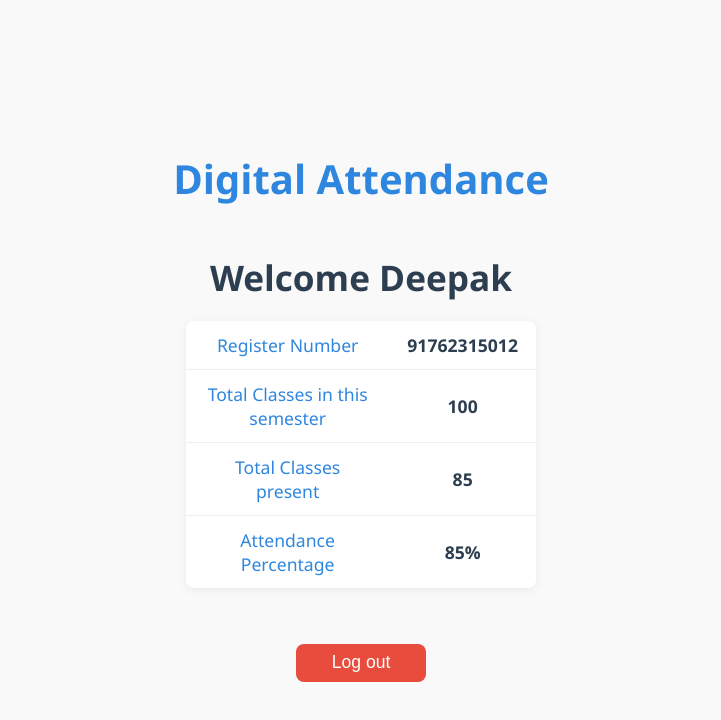
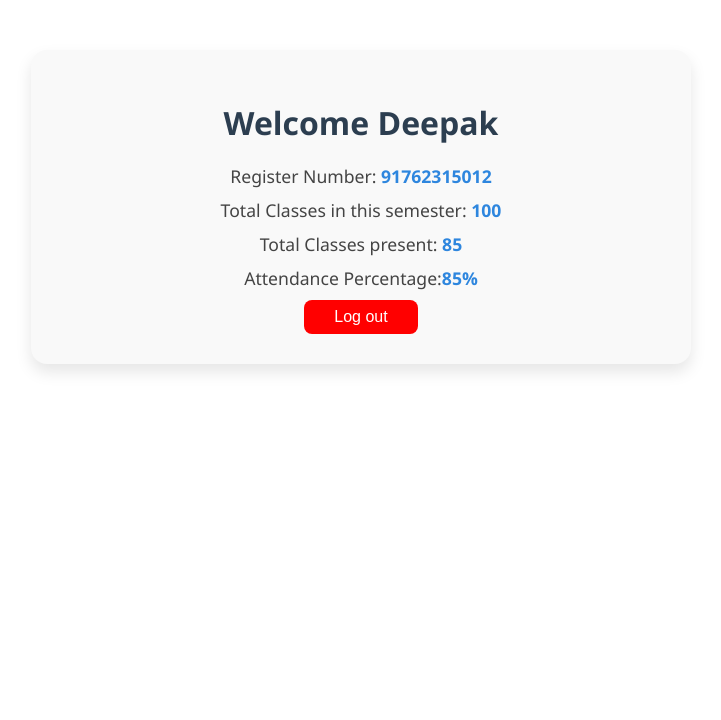
Before and after one commit to Deepak-1130/Digital-Attendance, a React (Create React App) app: page /Dashboard in a window 1280 px wide. Shown: the top 720 px of the page, without its empty margins (279-1000 px from the left). Built offline with nearby package versions, Linux system fonts and the light colour scheme.

Commit message:
finally backup

```diff
--- a/src/Components/Dashboard.jsx
+++ b/src/Components/Dashboard.jsx
@@ -1,34 +1,18 @@
-import React from "react";
+import react from "react";
 import { Link } from "react-router-dom";
 import "../StyleSheets/Dashboard.css"
 
 const Dashboard = ({ studentDetails }) => {
     return (
 
-        <div className="dashboard fullscreen-dashboard">
-            <h2 className="main-heading">Digital Attendance</h2>
-            <h1 className="welcome-message">Welcome {studentDetails.name}</h1>
-            <table className="details-table">
-                <tbody>
-                    <tr>
-                        <td>Register Number</td>
-                        <td>{studentDetails.registerNo}</td>
-                    </tr>
-                    <tr>
-                        <td>Total Classes in this semester</td>
-                        <td>{studentDetails.totalClasses}</td>
-                    </tr>
-                    <tr>
-                        <td>Total Classes present</td>
-                        <td>{studentDetails.totalPresent}</td>
-                    </tr>
-                    <tr>
-                        <td>Attendance Percentage</td>
-                        <td>{studentDetails.Attendance}</td>
-                    </tr>
-                </tbody>
-            </table>
+        <div className="dashboard">
+            <h1>Welcome {studentDetails.name}</h1>
+            <p>Register Number: <span>{studentDetails.registerNo}</span></p>
+            <p>Total Classes in this semester: <span>{studentDetails.totalClasses}</span></p>
+            <p>Total Classes present: <span>{studentDetails.totalPresent}</span></p>
+            <p>Attendance Percentage:<span>{studentDetails.Attendance}</span></p>
             <Link to="/"><button>Log out</button></Link>
+
         </div>
 
     )
--- a/src/Components/FacultyDashboard.jsx
+++ b/src/Components/FacultyDashboard.jsx
@@ -1,27 +1,21 @@
 import React from "react";
 import "../StyleSheets/FacultyDashboard.css";
 import Cards from "./cards";
-//Faculty Dashboard
-const TeacherDashboard = ({ FacultyDetails }) => {
 
-//Paper Details Array
-  const paperDetail = [
-    { year: "2nd yr", subjectcode: "22CSC31" },
-    { year: "3rd yr", subjectcode: "22CSC78" },
-    { year: "4th yr", subjectcode: "22CSC78" }
-  ];
+const TeacherDashboard = ({FacultyDetails} ) =>{
+    const paperDetail={
+      year:"2nd yr",
+      subjectcode:"22CSC31"
+    }
+    return(
+        <div className="TeacherDashboard">
+            <h1>Welcome {FacultyDetails.name}</h1>
 
-  return (
-    <div className="TeacherDashboard fullscreen-faculty">
-      <h2 className="faculty-main-heading">Digital Attendance - Faculty Dashboard</h2>
-      <h1 className="faculty-welcome">Welcome {FacultyDetails.name}</h1>
-      <div className="faculty-card-grid">
-        {paperDetail.map((paper, index) => (
-          <Cards key={index} paperDetails={paper} />
-        ))}
-      </div>
-    </div>
-  );
-};
+            <Cards paperDetails={paperDetail} />
 
-export default TeacherDashboard;
+
+                </div>
+
+    )
+}
+export default TeacherDashboard ;
--- a/src/Components/home.jsx
+++ b/src/Components/home.jsx
@@ -1,41 +1,15 @@
 import React from "react";
 import "../StyleSheets/home.css";
+import { useState} from "react";
 import { Link } from "react-router-dom";
+const Home = ({setLoginType}) =>{
 
-const Home = ({ setLoginType }) => {
-  return (
+return(
     <div className="home">
-      {/* Main content */}
-      <main className="home-main">
-        <h1 className="home-title">Welcome to Digital Attendance</h1>
-        <p className="home-subtitle">
-          A secure and efficient system for faculty to mark attendance and students to track records.
-        </p>
-
-        <h3 className="login-heading">Select the login type</h3>
-        <div className="button-group">
-          <Link to="/login">
-            <button
-              className="btn student-btn"
-              onClick={() => setLoginType("Student")}
-            >
-              Student Login
-            </button>
-          </Link>
-
-          <Link to="/login">
-            <button
-              className="btn faculty-btn"
-              onClick={() => setLoginType("Faculty")}
-            >
-              Faculty Login
-            </button>
-          </Link>
+        <h3>Select the login type</h3>
+       <Link to="/login"> <button  onClick={()=>setLoginType("Student")}>Student Login</button></Link>
+       <Link to="/login"k> <button onClick={()=>setLoginType("Faculty")}>Faculty Login</button></Link>
         </div>
-        {/* Register Section */}
-             </main>
-    </div>
-  );
-};
-
-export default Home;
+)
+}
+export default Home ;
--- a/src/StyleSheets/Dashboard.css
+++ b/src/StyleSheets/Dashboard.css
@@ -1,71 +1,38 @@
 /* Dashboard.css */
 
-
-.fullscreen-dashboard {
-  position: fixed;
-  top: 0;
-  left: 0;
-  width: 100vw;
-  height: 100vh;
-  display: flex;
-  flex-direction: column;
-  justify-content: center;
-  align-items: center;
+.dashboard {
+  max-width: 600px;
+  margin: 50px auto;
+  padding: 30px;
   background: #f9f9f9;
+  border-radius: 16px;
+  box-shadow: 0 8px 16px rgba(0, 0, 0, 0.1);
   font-family: "Segoe UI", Tahoma, Geneva, Verdana, sans-serif;
   text-align: center;
 }
 
-.main-heading {
-  font-size: 2.5rem;
-  font-weight: bold;
-  color: #2e86de;
-  margin-bottom: 1.5rem;
-}
-
-.welcome-message {
-  font-size: 2.2rem;
-  margin-bottom: 1.2rem;
+.dashboard h1 {
+  font-size: 2rem;
+  margin-bottom: 20px;
   color: #2c3e50;
 }
 
-.details-table {
-  width: 350px;
-  margin: 0 auto 2rem auto;
-  border-collapse: collapse;
-  background: #fff;
-  box-shadow: 0 2px 8px rgba(44, 62, 80, 0.08);
-  border-radius: 8px;
-  overflow: hidden;
-}
-.details-table td {
-  padding: 12px 18px;
-  border-bottom: 1px solid #eee;
+.dashboard p {
   font-size: 1.1rem;
+  margin: 10px 0;
   color: #444;
 }
-.details-table tr:last-child td {
-  border-bottom: none;
-}
-.details-table td:first-child {
-  font-weight: 500;
+
+.dashboard p span {
+  font-weight: bold;
   color: #2e86de;
 }
-.details-table td:last-child {
-  font-weight: bold;
-  color: #2c3e50;
+.dashboard button{
+  padding: 0.2cm;
+  width: 3cm;
+  font-size: 1rem;
+  color:white;
+  background-color: red;
+  border-width: 0px;
+  border-radius: 08px;
 }
-.fullscreen-dashboard button {
-  padding: 0.5em 2em;
-  font-size: 1.1rem;
-  color: white;
-  background-color: #e74c3c;
-  border: none;
-  border-radius: 8px;
-  margin-top: 1.5rem;
-  cursor: pointer;
-  transition: background 0.2s;
-}
-.fullscreen-dashboard button:hover {
-  background-color: #c0392b;
-}
--- a/src/StyleSheets/FacultyDashboard.css
+++ b/src/StyleSheets/FacultyDashboard.css
@@ -1,36 +1,3 @@
-
-.fullscreen-faculty {
-  position: fixed;
-  top: 0;
-  left: 0;
-  width: 100vw;
-  height: 100vh;
-  display: flex;
-  flex-direction: column;
-  justify-content: center;
-  align-items: center;
-  background: #f4f8fb;
-  font-family: "Segoe UI", Tahoma, Geneva, Verdana, sans-serif;
-  text-align: center;
+.TeacherDashboard h1 {
+    color: rgb(12, 117, 209);
 }
-
-.faculty-main-heading {
-  font-size: 2.3rem;
-  font-weight: bold;
-  color: #0c75d1;
-  margin-bottom: 1.2rem;
-}
-
-.faculty-welcome {
-  font-size: 2rem;
-  margin-bottom: 1.5rem;
-  color: #2c3e50;
-}
-
-.faculty-card-grid {
-  display: flex;
-  gap: 2rem;
-  flex-wrap: wrap;
-  justify-content: center;
-  margin-top: 1.5rem;
-}
--- a/src/StyleSheets/home.css
+++ b/src/StyleSheets/home.css
@@ -1,65 +1,23 @@
-.home {
-  display: flex;
-  flex-direction: column;
-  justify-content: center;
-  align-items: center;
-  height: 100vh;
-  text-align: center;
+.home{
+    width: 350px;
+    margin: 10% auto ;
+    padding: 30px;
+    border-radius: 10px;
+    box-shadow: 0 0 10px rgba(0, 0, 0, 0.1);
+    background-color: #fff;
+    text-align: center;
+    flex-wrap: wrap ;
 }
-
-.home-title {
-  font-size: 28px;
-  margin-bottom: 10px;
-  font-weight: bold;
+.home button {
+    padding: 10px;
+    background-color: #007bff;
+    color: white;
+    font-weight: bold;
+    border: none;
+    border-radius: 5px;
+    cursor: pointer;
+    margin: 10px ;
 }
-
-.home-subtitle {
-  font-size: 16px;
-  margin-bottom: 20px;
-  color: #555;
+.home button:hover {
+    background-color: #0056b3;
 }
-
-.button-group {
-  margin: 20px 0;
-}
-
-.btn {
-  margin: 10px;
-  padding: 10px 18px;
-  border: none;
-  border-radius: 6px;
-  font-size: 16px;
-  cursor: pointer;
-  transition: 0.3s;
-}
-
-.student-btn {
-  background-color: #007bff;
-  color: white;
-}
-
-.student-btn:hover {
-  background-color: #0056b3;
-}
-
-.faculty-btn {
-  background-color: #17a2b8;
-  color: white;
-}
-
-.faculty-btn:hover {
-  background-color: #117a8b;
-}
-
-.register-section {
-  margin-top: 30px;
-}
-
-.register-btn {
-  background-color: #28a745;
-  color: white;
-}
-
-.register-btn:hover {
-  background-color: #218838;
-}
--- a/src/StyleSheets/loginPage.css
+++ b/src/StyleSheets/loginPage.css
@@ -11,14 +11,6 @@
 .login-container h2 {
     margin-bottom:20px;
 }
-.main-heading {
-  text-align: center;
-  font-size: 28px;
-  font-weight: bold;
-  margin-bottom: 20px;
-  color: #222;
-}
-
 
 .login-container form {
     display: flex;
```
Also changed, not shown: src/StyleSheets/cards.css (line endings or trailing spaces).
